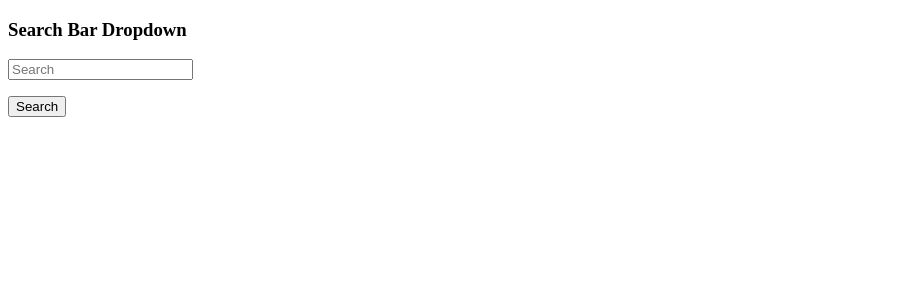
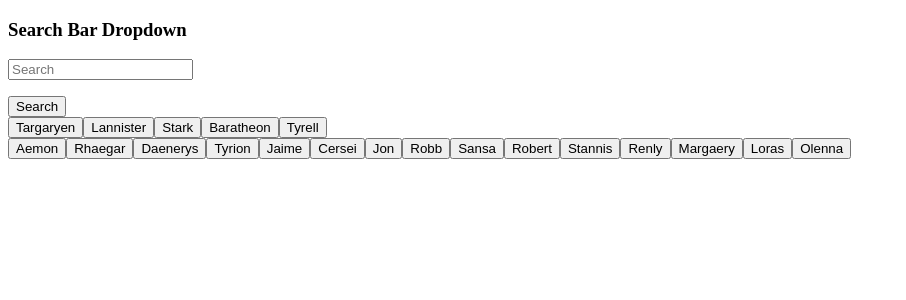
Before and after one commit to donkeykong718/ASL-Front, a Next.js app in the folder asl-front/: page /homePage in a window 1280 px wide. Shown: the top 300 px of the page, without its empty margins (0-906 px from the left). Built offline with nearby package versions, Linux system fonts and the light colour scheme.

Commit message:
Basic homepage functions

```diff
--- a/asl-front/pages/homePage/index.jsx
+++ b/asl-front/pages/homePage/index.jsx
@@ -1,68 +1,47 @@
-// import React, { useMemo, useRef, useState } from 'react'
-
-// export default function homePage() {
-//   const [items, setItems] = useState([])
-//   const [query, setQuery] = useState('')
-//   const inputRef = useRef()
-
-//   const filteredItems = useMemo(() => {
-//     return items.filter(item => (
-//       item.toLowerCase().includes(query.toLowerCase())
-//     ))
-//   }, [items, query])
-
-//   function onSubmit(e) {
-//     e.preventDefault()
-//     const value = inputRef.current.value
-//     if (value === "") return
-//     setItems(prev =>
-//       [...prev, value])
-//     inputRef.current.value = ""
-//   }
-
-//   return (
-//     <>
-//       <h3>Search:</h3>
-//       <input
-//         value={query}
-//         onChange={e => setQuery(e.target.value)}
-//         placeholder="Search"
-//         type="search" />
-//       <br />
-//       <br />
-//       <form onSubmit={onSubmit}>
-//         <h3>New Items:</h3>
-//         <input ref={inputRef} type="text" />
-//         <button type="submit">Add</button>
-//       </form>
-//       <h3>Items:</h3>
-//       {filteredItems.map(item => (
-//         <div>{item}</div>
-//       ))}
-//     </>
-//   )
-// }
-
 import React, { useState, useEffect, useRef } from "react";
 
 
 const SearchbarDropdown = (props) => {
-  const { options, onInputChange } = props;
+  const { options, onInputChange, categoryChoice, setCategoryChoice } = props;
   const ulRef = useRef()
   const inputRef = useRef()
+  const buttonRef = useRef([])
+
+  const onSubmit = (e) => {
+    e.preventDefault()
+    const value = inputRef.current.value
+    if (value) {
+      setCategoryChoice(defaultOptions.filter(option =>
+        option.toLowerCase().includes(value.toLowerCase())))
+    }
+  }
+
+  const onClick = (e, value) => {
+    setCategoryChoice([value])
+  }
+
+  useEffect(() => {
+    console.log(categoryChoice);
+  }, [categoryChoice])
 
   useEffect(() => {
     inputRef.current.addEventListener('click', e => {
       e.stopPropagation();
+      if (ulRef.current) {
         ulRef.current.style.display = "flex"
+      }
     })
     document.addEventListener('click', e => {
+      if (ulRef.current) {
         ulRef.current.style.display = "none"
+      }
     })
   }, []);
 
+
   return (
     <div className="search-bar-dropdown">
+      <form onSubmit={onSubmit}>
         <input
           className="search-bar-field"
           type="search"
@@ -72,31 +51,154 @@ const SearchbarDropdown = (props) => {
         />
         <ul className="search-bar-list" ref={ulRef}>
           {options.map((option, index) => {
+            buttonRef.current[index] = React.createRef()
             return (
               <button
                 className="search-bar-list-item"
-              type="button"
+                type="submit"
                 key={index}
+                onClick={(e) => onClick(e, option)}
+                ref={buttonRef.current[index]}
               >
                 {option}
               </button>
             )
           })}
         </ul>
+      </form>
     </div>
   )
 }
 
 // Simulated db
-const defaultOptions = [];
-for (let i = 0; i < 10; i++) {
-  defaultOptions.push(`Aegon ${i}`);
-  defaultOptions.push(`Daeron ${i}`);
-  defaultOptions.push(`Viserys ${i}`);
+const defaultOptions =
+  [
+    'Targaryen', 'Lannister', 'Stark', 'Baratheon', 'Tyrell',
+  ];
+
+const roomList =
+  [
+    'Aemon', 'Rhaegar', 'Daenerys',
+    'Tyrion', 'Jaime', 'Cersei',
+    'Jon', 'Robb', 'Sansa',
+    'Robert', 'Stannis', 'Renly',
+    'Margaery', 'Loras', 'Olenna',
+  ]
+
+
+// Category
+
+
+const CategoryScroll = (props) => {
+  const { categoryChoice, categoryOption, setCategoryOption } = props;
+  const onClick = (e) => {
+    const value = e.target.value;
+    setCategoryOption(value)
   }
+
+  useEffect(() => {
+    // console.log(categoryOption);
+  }, [categoryOption])
+
+  const categories = categoryChoice.length > 0 ? categoryChoice : defaultOptions
+
+  return (
+    <div className="category-scroll-display">
+      {categories.map(choice => {
+        return (
+          <button
+            className="category-scroll-option"
+            onClick={onClick}
+            value={choice}
+            type="button"
+          >
+            {choice}
+          </button>
+        )
+      })}
+    </div>
+  )
+}
+
+// Room List
+
+
+
+const RoomList = (props) => {
+  const { categoryOption } = props;
+
+  if (categoryOption === "") {
+    return (
+      <div className="room-list-display">
+        <button type="button" className="Targaryen">Aemon</button>
+        <button type="button" className="Targaryen">Rhaegar</button>
+        <button type="button" className="Targaryen">Daenerys</button>
+        <button type="button" className="Lannister">Tyrion</button>
+        <button type="button" className="Lannister">Jaime</button>
+        <button type="button" className="Lannister">Cersei</button>
+        <button type="button" className="Stark">Jon</button>
+        <button type="button" className="Stark">Robb</button>
+        <button type="button" className="Stark">Sansa</button>
+        <button type="button" className="Baratheon">Robert</button>
+        <button type="button" className="Baratheon">Stannis</button>
+        <button type="button" className="Baratheon">Renly</button>
+        <button type="button" className="Tyrell">Margaery</button>
+        <button type="button" className="Tyrell">Loras</button>
+        <button type="button" className="Tyrell">Olenna</button>
+      </div>
+    );
+  } else {
+    return (
+      <div className="room-list-display">
+        {categoryOption === "Targaryen" && (
+          <>
+            <button type="button" className="Targaryen">Aemon</button>
+            <button type="button" className="Targaryen">Rhaegar</button>
+            <button type="button" className="Targaryen">Daenerys</button>
+          </>
+        )}
+        {categoryOption === "Lannister" && (
+          <>
+            <button type="button" className="Lannister">Tyrion</button>
+            <button type="button" className="Lannister">Jaime</button>
+            <button type="button" className="Lannister">Cersei</button>
+          </>
+        )}
+        {categoryOption === "Stark" && (
+          <>
+            <button type="button" className="Stark">Jon</button>
+            <button type="button" className="Stark">Robb</button>
+            <button type="button" className="Stark">Sansa</button>
+          </>
+        )}
+        {categoryOption === "Baratheon" && (
+          <>
+            <button type="button" className="Baratheon">Robert</button>
+            <button type="button" className="Baratheon">Stannis</button>
+            <button type="button" className="Baratheon">Renly</button>
+          </>
+        )}
+        {categoryOption === "Tyrell" && (
+          <>
+            <button type="button" className="Tyrell">Margaery</button>
+            <button type="button" className="Tyrell">Loras</button>
+            <button type="button" className="Tyrell">Olenna</button>
+          </>
+        )}
+      </div>
+    )
+  }
+};
+
+
+
+
+//Homepage component
 
 export default function Homepage() {
   const [options, setOptions] = useState([])
+  const [categoryChoice, setCategoryChoice] = useState("")
+  const [categoryOption, setCategoryOption] = useState("")
 
   const onInputChange = (e) => {
     const value = e.target.value
@@ -112,8 +214,16 @@ export default function Homepage() {
       <SearchbarDropdown
         options={options}
         onInputChange={onInputChange}
+        categoryChoice={categoryChoice}
+        setCategoryChoice={setCategoryChoice}
       />
       <button className="home-search-button">Search</button>
+      <CategoryScroll
+        categoryOption={categoryOption}
+        setCategoryOption={setCategoryOption}
+        categoryChoice={categoryChoice}
+      />
+      <RoomList categoryOption={categoryOption} />
     </div>
   )
 }
```
Lines whose indentation alone changed are shown as unchanged.
